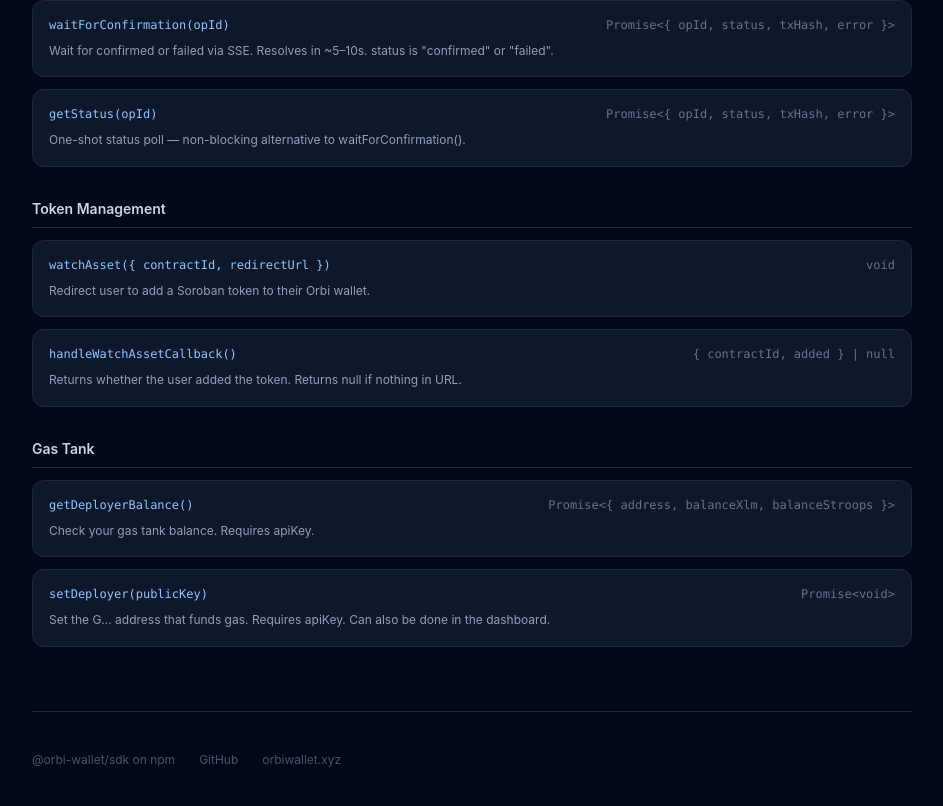
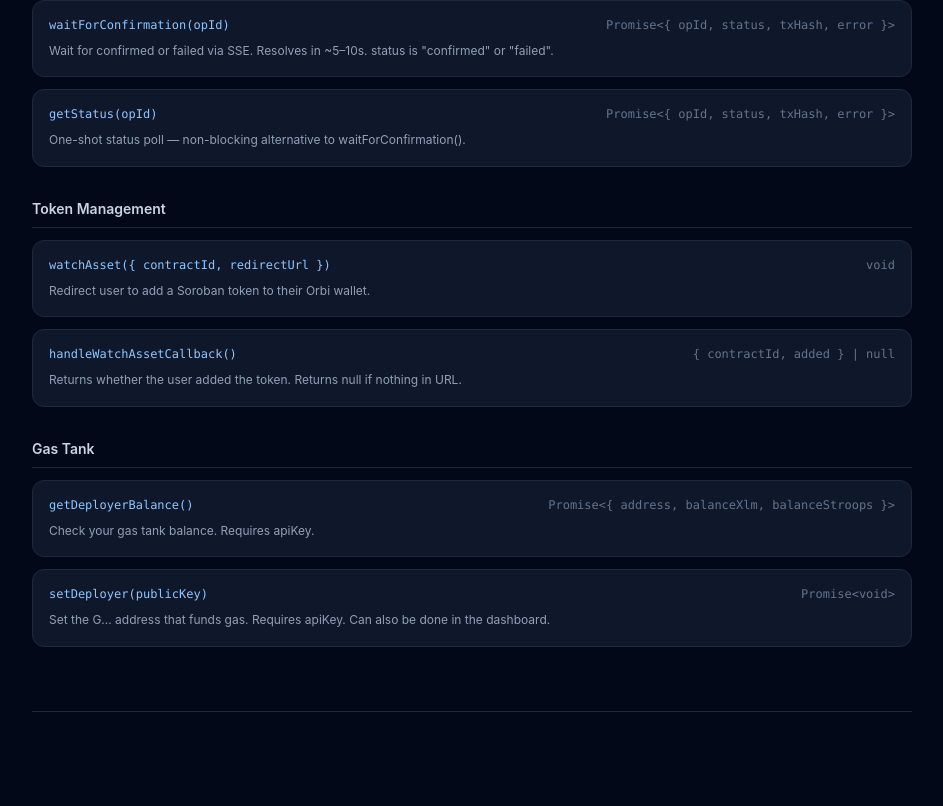
Before and after one commit to Novablitz404/orbi-smart-wallet, a Next.js app in the folder developers/: page /docs in a window 1280 px wide. Shown: the part 9434-10240 px from the top of the page, without its empty margins (288-1231 px from the left). Built offline with nearby package versions, Linux system fonts and the light colour scheme.

Commit message:
Docs: remove footer links

```diff
--- a/developers/app/docs/page.tsx
+++ b/developers/app/docs/page.tsx
@@ -711,19 +711,7 @@ xdr.ScVal.scvMap([
           </section>
 
           {/* Footer */}
-          <footer className="pt-10 pb-6 border-t border-[#1e293b]">
-            <div className="flex flex-wrap gap-6 text-xs text-slate-600">
-              <a href="https://npmjs.com/package/@orbi-wallet/sdk" target="_blank" rel="noopener noreferrer" className="hover:text-slate-400 transition-colors">
-                @orbi-wallet/sdk on npm
-              </a>
-              <a href="https://github.com/Novablitz404/orbi-smart-wallet" target="_blank" rel="noopener noreferrer" className="hover:text-slate-400 transition-colors">
-                GitHub
-              </a>
-              <a href="https://orbiwallet.xyz" target="_blank" rel="noopener noreferrer" className="hover:text-slate-400 transition-colors">
-                orbiwallet.xyz
-              </a>
-            </div>
-          </footer>
+          <footer className="pt-10 pb-6 border-t border-[#1e293b]" />
 
         </main>
       </div>
```
